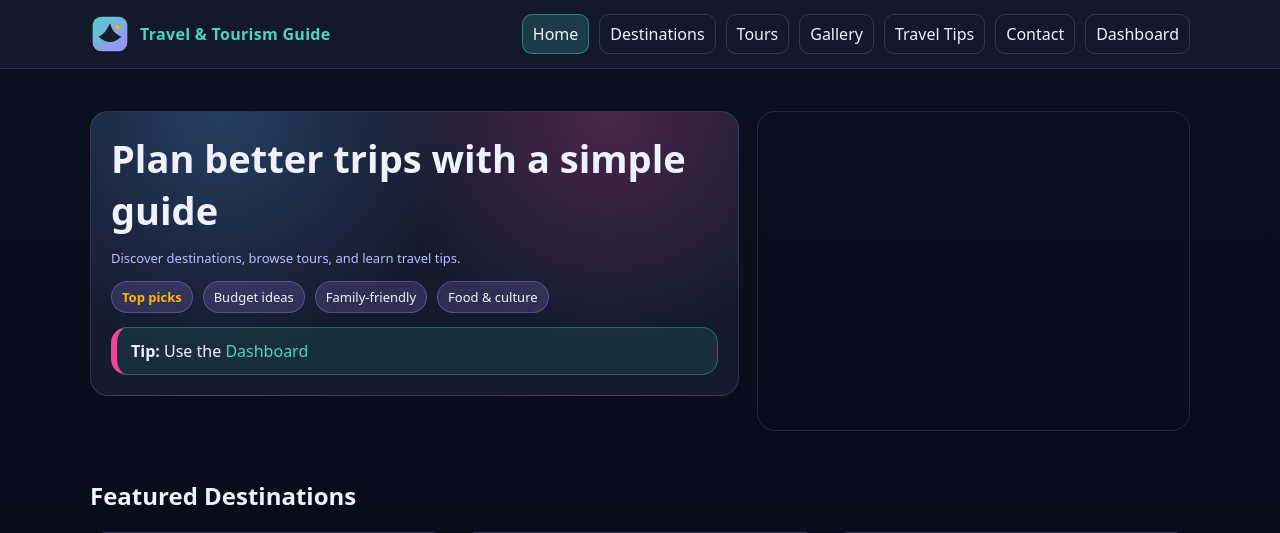
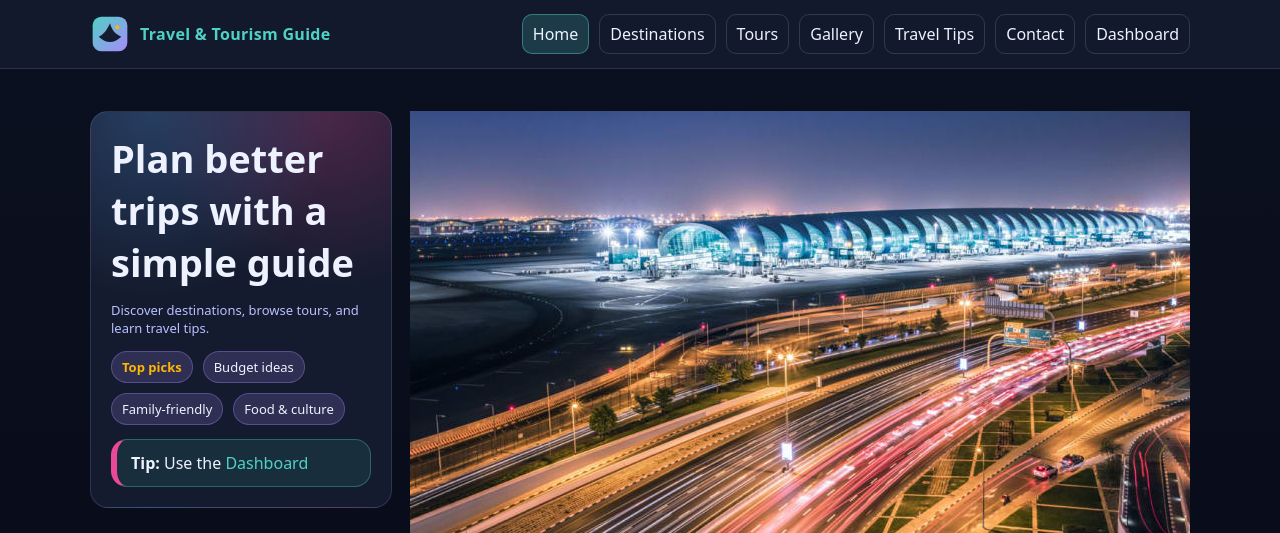
Before and after one commit to RANDA-ui-bit/travel-guide, a PHP site: page / in a window 1280 px wide. Shown: the top 533 px of the page. Run offline with PHP 8.4, Linux system fonts and the light colour scheme; data comes from the database, SQL or seed files in the repository; some libraries are stand-ins or nearby versions.

Commit message:
Add files via upload

```diff
--- a/index.php
+++ b/index.php
@@ -64,11 +64,9 @@
       </div>
     </div>
 
-    <div class="slideshow">
-      <div class="slide" style="background-image:url('https://picsum.photos/id/1018/1100/700');"></div>
-      <div class="slide" style="background-image:url('https://picsum.photos/id/1022/1100/700');"></div>
-      <div class="slide" style="background-image:url('https://picsum.photos/id/1031/1100/700');"></div>
-    </div>
+    <div class="hero-image">
+  <img src="assets/img/travel.jpg" alt="Travel Image">
+</div>
   </div>
 </section>
 
```
